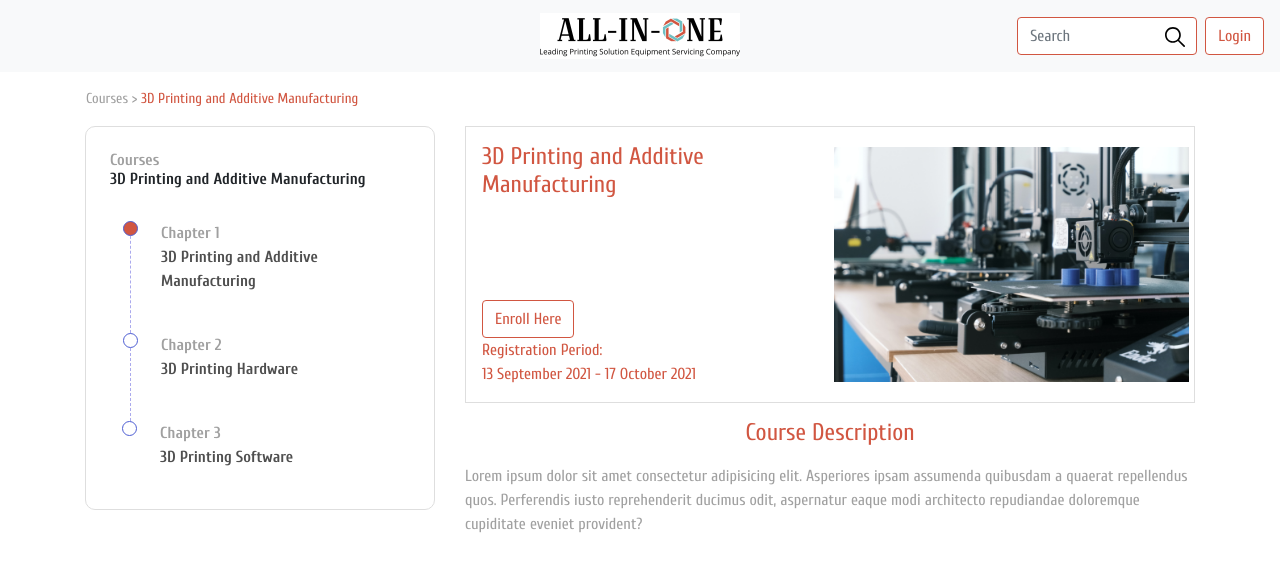
After one commit to Elginrspx/IS212-SPM, a PHP site: page /course.php in a window 1280 px wide. The commit adds this page. Shown: the top 572 px of the page. Run offline with PHP 8.4, Linux system fonts and the light colour scheme.

Commit message:
Created Course Static Page
Adjustments to Stylesheet and added images

```diff
--- /dev/null
+++ b/course.php
@@ -0,0 +1,88 @@
+<!doctype html>
+<html lang="en">
+
+<head>
+    <?php include 'includes/header.php' ?>
+    <title>Course | LMS</title>
+</head>
+
+<body>
+    <div id="navbar">
+        <nav class="navbar navbar-expand-md navbar-light bg-light">
+            <div class="navbar-collapse collapse w-100 order-1 order-md-0 dual-collapse2">
+            </div>
+            <div class="mx-auto order-0">
+                <a class="navbar-brand mx-auto" href="#"><img src="images/All-In-One logo.png"></a>
+                <button class="navbar-toggler" type="button" data-toggle="collapse" data-target=".dual-collapse2">
+                    <span class="navbar-toggler-icon"></span>
+                </button>
+            </div>
+            <div class="navbar-collapse collapse w-100 order-3 dual-collapse2">
+                <div class="d-flex flex-md-fill flex-shrink-1 justify-content-end order-3">
+                    <form class="d-flex flex-nowrap align-items-center">
+                        <div class="search-container pr-2">
+                            <input class="form-control border-orange" type="search" placeholder="Search" aria-label="Search" />
+                            <img @click="navbarSearch" src="images/search.svg" style="width:20px;" />
+                        </div>
+                    </form>
+                    <button class="btn btn-default" type="button">
+                        Login
+                    </button>
+                </div>
+            </div>
+        </nav>
+
+    </div>
+    <div class="container">
+        <div class="row p-3">
+            <a href="home.php">Courses&nbsp;>&nbsp;</a>
+            <a href="#" class="current">3D Printing and Additive Manufacturing</a>
+        </div>
+        <div class="row">
+            <div class="col-4">
+                <div class="timelineWrapper">
+                    <h1 class="color-darkgrey">Courses</h1>
+                    <h1>3D Printing and Additive Manufacturing</h1>
+                    <ul class="sessions">
+                        <li class="select">
+                            <div class="color-darkgrey">Chapter 1</div>
+                            <p>3D Printing and Additive Manufacturing</p>
+                        </li>
+                        <li>
+                            <div class="color-darkgrey">Chapter 2</div>
+                            <p>3D Printing Hardware</p>
+                        </li>
+                        <li>
+                            <div class="color-darkgrey">Chapter 3</div>
+                            <p>3D Printing Software</p>
+                        </li>
+                    </ul>
+                </div>
+            </div>
+            <div class="col-8">
+                <div style="border: 1px solid #dedede">
+                    <div class="row p-3">
+                        <div class="col-lg-6">
+                            <h1 class="title">3D Printing and Additive Manufacturing</h1>
+                            <div style="position:absolute; bottom:0;">
+                                <a href="class.php" class="btn btn-default btn-md active" role="button" aria-pressed="true">
+                                    Enroll Here
+                                </a>
+                                <p class="color-orange m-0">Registration Period:<br>13 September 2021 - 17 October 2021</p>
+                            </div>
+
+                        </div>
+                        <div class="col-lg-6 p-1">
+                            <img src="images/sample.png" style="width:100%">
+                        </div>
+                    </div>
+                </div>
+                <h1 class="my-3 text-center title">Course Description</h1>
+                <p class="color-darkgrey">Lorem ipsum dolor sit amet consectetur adipisicing elit. Asperiores ipsam assumenda quibusdam a quaerat repellendus quos. Perferendis iusto reprehenderit ducimus odit, aspernatur eaque modi architecto repudiandae doloremque cupiditate eveniet provident?</p>
+            </div>
+        </div>
+    </div>
+    <?php include 'includes/footer.php' ?>
+</body>
+
+</html>
--- a/css/stylesheet.css
+++ b/css/stylesheet.css
@@ -122,7 +122,7 @@ a.current {
 
 .timelineWrapper {
   border: 1px solid #dedede;
-  padding: 2rem;
+  padding: 1.5rem;
   border-radius: 10px;
   font-family: cuprumBold;
 }
@@ -147,8 +147,8 @@ a.current {
   padding-bottom: 1.5rem;
   border-left: 1px dashed #abaaed;
   position: relative;
-  padding-left: 20px;
-  margin-left: 10px;
+  padding-left: 30px;
+  margin-left: 20px;
 }
 .timelineWrapper li:last-child {
   border: 0px;
--- a/home.php
+++ b/home.php
@@ -76,7 +76,7 @@
                         </div>
                     </div>
                     <div class="card-footer">
-                        <a href="#" class="btn btn-default btn-md active" role="button" aria-pressed="true">View Course</a>
+                        <a href="course.php" class="btn btn-default btn-md active" role="button" aria-pressed="true">View Course</a>
                     </div>
                 </div>
             </div>
```
Also changed, not shown: images/class.png (added).
